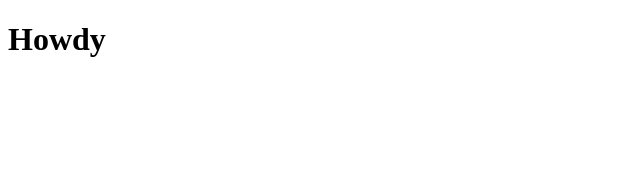
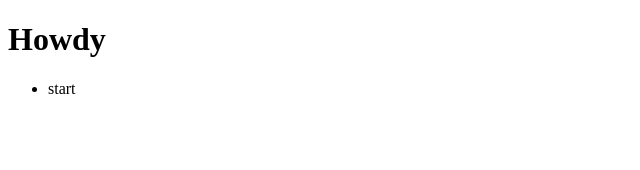
Before and after one commit to sydwer/Vue_Practice_App, a Vue app: page / in a window 1280 px wide. Shown: the top 170 px of the page, without its empty margins (0-640 px from the left). Built offline with nearby package versions, Linux system fonts and the light colour scheme.

Commit message:
Added in h1 for page, and first iteration to create buttons

```diff
--- a/src/App.vue
+++ b/src/App.vue
@@ -1,6 +1,10 @@
 <template>
   <div id="app">
-    <h1>Howdy</h1>
+    <h1 v-if= "buttons.length === 1">Howdy</h1>
+    <ul>
+      <li v-for="button in buttons" :key="button.id"> {{button.type}}</li>
+    </ul>
+
   </div>
 </template>
 
@@ -10,10 +14,12 @@ export default {
     return{
       buttons: [{
         type: "start",
+        id: 1,
       }]
     }
   }
 }
+
 </script>
 
 <style lang="scss">
```
